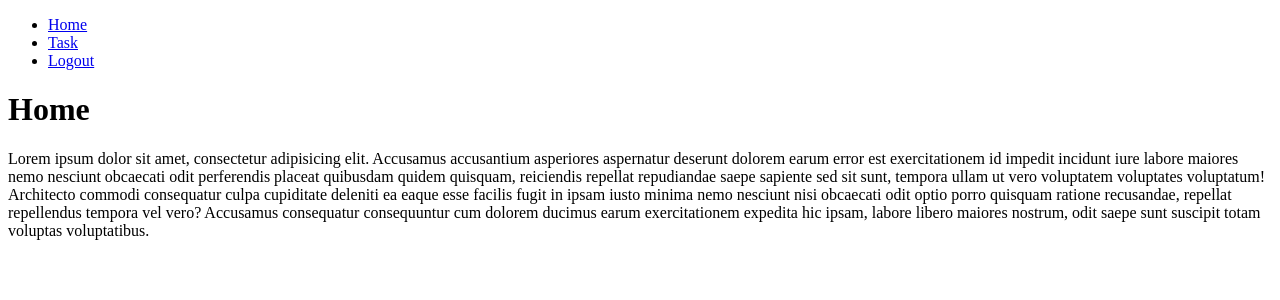
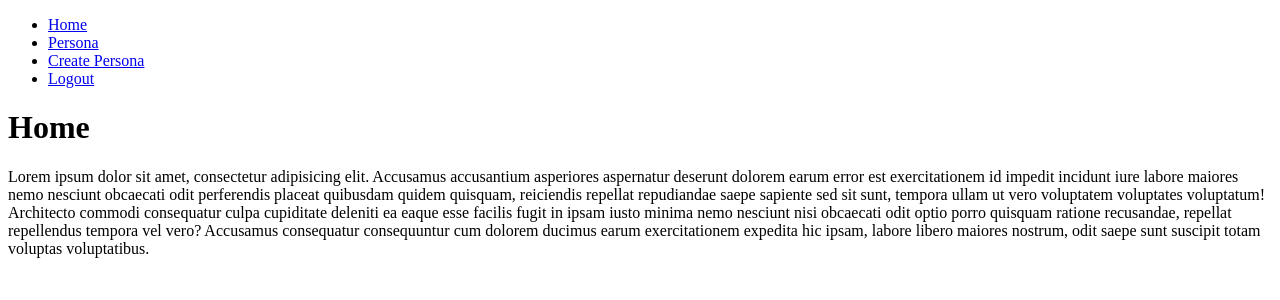
Before and after one commit to bytelu/MFoster, a Django app: page / in a window 1280 px wide. Shown: the top 300 px of the page. Run offline with Django 4.2, Linux system fonts and the light colour scheme; the visitor is signed in with stand-in values (Sample User, id 1).

Commit message:
vista persona lista

```diff
--- a/MFoster/urls.py
+++ b/MFoster/urls.py
@@ -22,8 +22,10 @@ urlpatterns = [
     path('admin/', admin.site.urls),
     path('', views.home, name='home'),
     path('signup/', views.signup, name='signup'),
-    path('task/', views.task, name='task'),
+    path('persona/', views.persona, name='persona'),
     path('logout/', views.signout, name='logout'),
     path('signin/', views.signin, name='signin'),
-    path('task/persona/', views.create_persona, name='create_persona')
+    path('persona/create/', views.create_persona, name='create_persona'),
+    path('persona/<int:persona_id>/', views.persona_detail, name='persona_detail'),
+    path('persona/<int:persona_id>/delete', views.delete_persona, name='delete_persona')
 ]
--- a/website/templates/base.html
+++ b/website/templates/base.html
@@ -18,7 +18,11 @@
             {% if user.is_authenticated%}
 
             <li>
-                <a href="/task">Task</a>
+                <a href="/persona">Persona</a>
+            </li>
+
+            <li>
+                <a href="/persona/create/">Create Persona</a>
             </li>
 
             <li>
--- a/website/templates/create_persona.html
+++ b/website/templates/create_persona.html
@@ -3,7 +3,7 @@
 {% block content %}
 <h1>Create persona</h1>
 {{error}}
-<form action="/task/persona/" method="POST">
+<form action="/persona/create/" method="POST">
     {% csrf_token %}
     {{form}}
     <button>
--- a/website/templates/read_task.html
+++ b/website/templates/read_persona.html
@@ -4,4 +4,5 @@
 <h1>Read persona</h1>
 
 
+
 {% endblock %}
--- a/website/templates/task.html
+++ /dev/null
@@ -1,5 +0,0 @@
-{% extends 'base.html' %}
-
-{% block content %}
-<h1>Task</h1>
-{% endblock %}
--- a/website/views.py
+++ b/website/views.py
@@ -1,9 +1,10 @@
-from django.shortcuts import render, redirect
+from django.shortcuts import render, redirect, get_object_or_404
 from django.contrib.auth.forms import UserCreationForm, AuthenticationForm
 from django.contrib.auth.models import User
 from django.contrib.auth import login, logout, authenticate
 from django.db import IntegrityError
 from .forms import PersonaForm
+from .models import Persona
 
 
 # Create your views here.
@@ -23,7 +24,7 @@ def signup(request):
                                                 password=request.POST['password1'])
                 user.save()
                 login(request, user)
-                return redirect('task')
+                return redirect('home')
             except IntegrityError:
                 return render(request, 'signup.html', {
                     'form': UserCreationForm,
@@ -35,8 +36,11 @@ def signup(request):
         })
 
 
-def task(request):
-    return render(request, 'task.html')
+def persona(request):
+    personas = Persona.objects.all()
+    return render(request, 'persona.html', {
+        'personas': personas
+    })
 
 
 def signout(request):
@@ -58,7 +62,7 @@ def signin(request):
             })
         else:
             login(request, user)
-            return redirect('task')
+            return redirect('home')
 
 
 def create_persona(request):
@@ -71,9 +75,32 @@ def create_persona(request):
             form = PersonaForm(request.POST)
             new_persona = form.save(commit=False)
             new_persona.save()
-            return redirect('task')
+            return redirect('persona')
         except ValueError:
             return render(request, 'create_persona.html', {
                 'form': PersonaForm,
                 'error': 'Provee datos validos'
             })
+
+
+def persona_detail(request, persona_id):
+    if request.method == 'GET':
+        persona = get_object_or_404(Persona, pk=persona_id)
+        form = PersonaForm(instance=persona)
+        return render(request, 'persona_detail.html', {'persona': persona, 'form': form})
+    else:
+        try:
+            persona = get_object_or_404(Persona, pk=persona_id)
+            form = PersonaForm(request.POST, instance=persona)
+            form.save()
+            return redirect('persona')
+        except ValueError:
+            return render(request, 'persona_detail.html', {'persona': persona, 'form': form,
+                                                           'error': 'error updating persona'})
+
+
+def delete_persona(request, persona_id):
+    persona = get_object_or_404(Persona, pk=persona_id)
+    if request.method == 'POST':
+        persona.delete()
+        return redirect('persona')
```
Also changed, not shown: website/templates/persona.html (added, +16 -0 lines), website/templates/persona_detail.html (added, +23 -0 lines), website/forms.py (line endings or trailing spaces).
